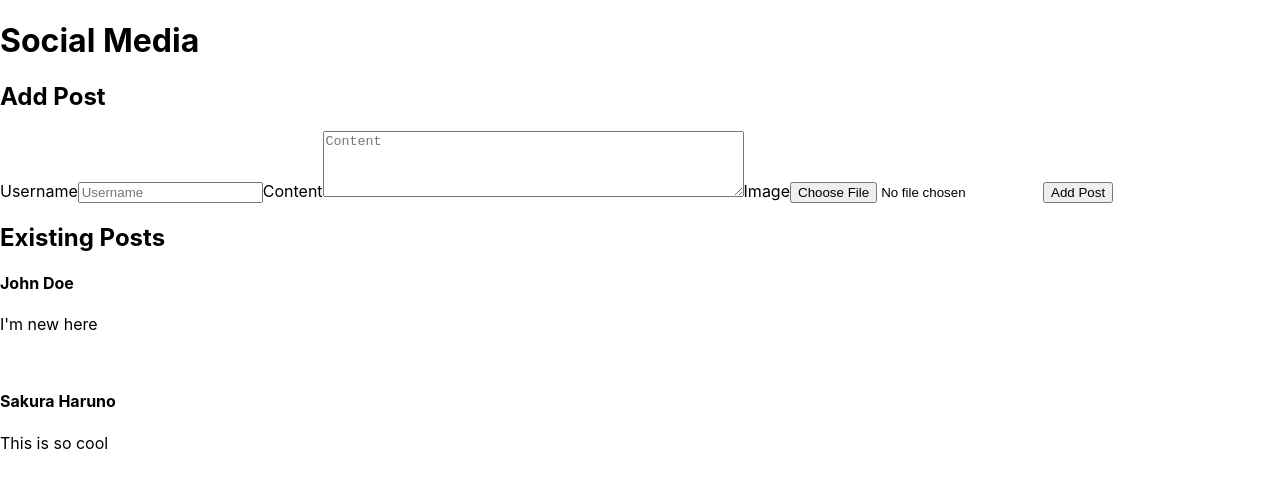
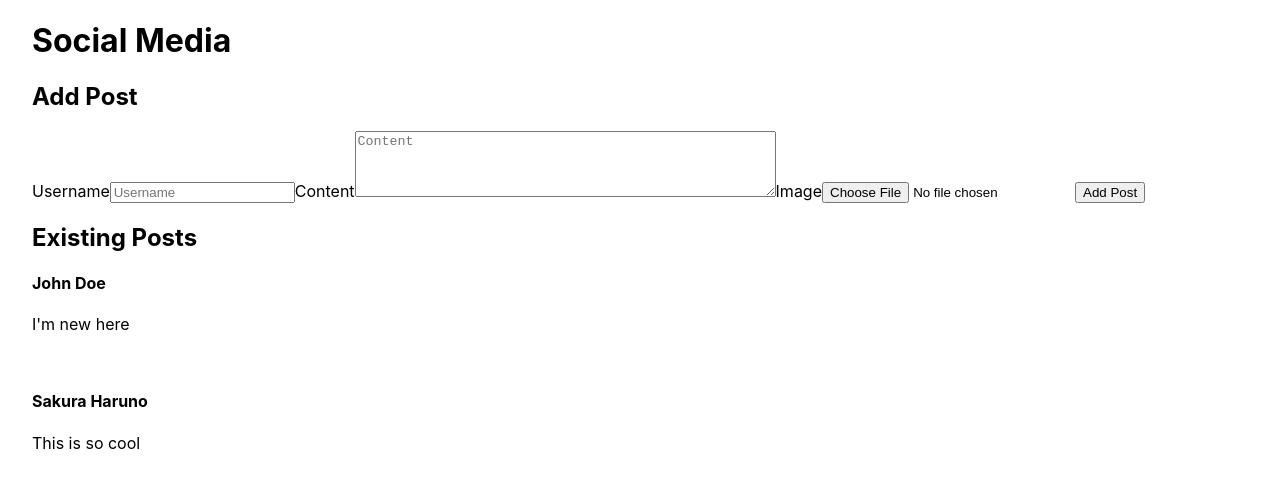
Before and after one commit to MackenzieJoyce/social-media, a Next.js app: page / in a window 1280 px wide. Shown: the top 488 px of the page. Built offline with nearby package versions, Linux system fonts and the light colour scheme.

Commit message:
Styling: added container around entire page. Pushes content off the edges.

```diff
--- a/pages/index.tsx
+++ b/pages/index.tsx
@@ -6,10 +6,10 @@ import styles from '../styles/Home.module.css'
 
 export default function Home() {
   return (
-    <>
+    <div className={styles.container}>
       <Header />
       <AddPost />
       <ExistingPosts />
-    </>
+    </div>
   )
 }
```
